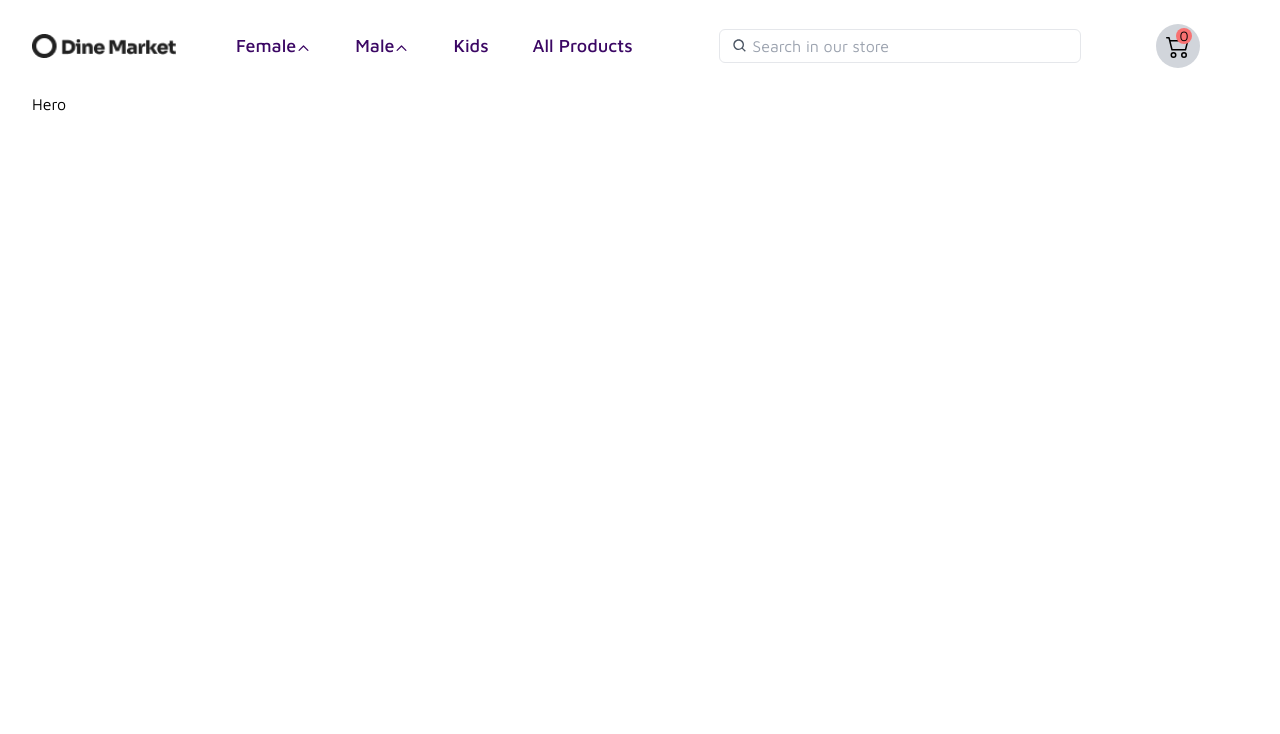
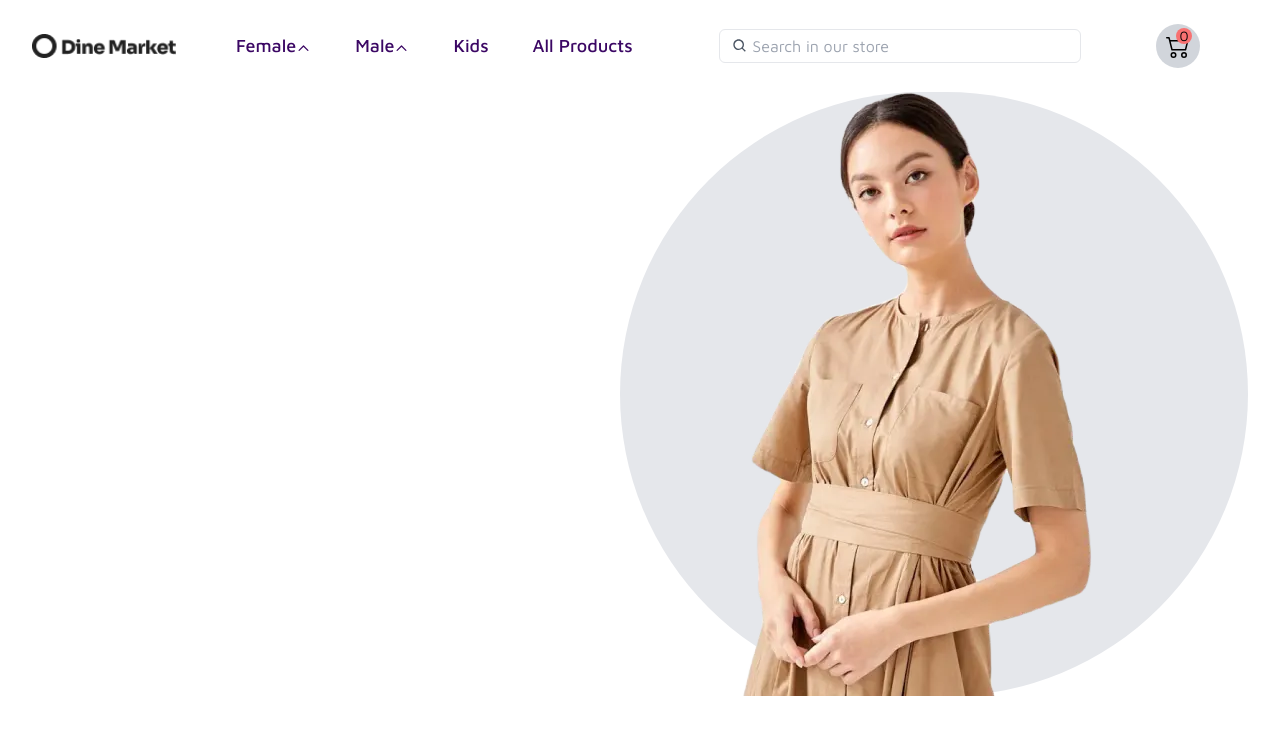
Before and after one commit to Asad-Ur-Rahman/ecommerce-app, a Next.js app: page / in a window 1280 px wide. Shown: the top 734 px of the page. Built offline with nearby package versions, Linux system fonts and the light colour scheme.

Commit message:
Update index.tsx

```diff
--- a/src/components/views/Hero/index.tsx
+++ b/src/components/views/Hero/index.tsx
@@ -1,9 +1,19 @@
+import { heroGirlimg } from "@/components/assets"
+import Image from "next/image"
 
 
 const Hero = () => {
-  return (
-    <div>Hero</div>
-  )
+    return (
+        <div className="flex justify-between items-center">
+            {/* right side */}
+            <div></div>
+
+            {/* left side */}
+            <div className="bg-gray-200 rounded-full">
+                <Image src={heroGirlimg} alt="heroimg"/>
+            </div>
+        </div>
+    )
 }
 
 export default Hero
```
